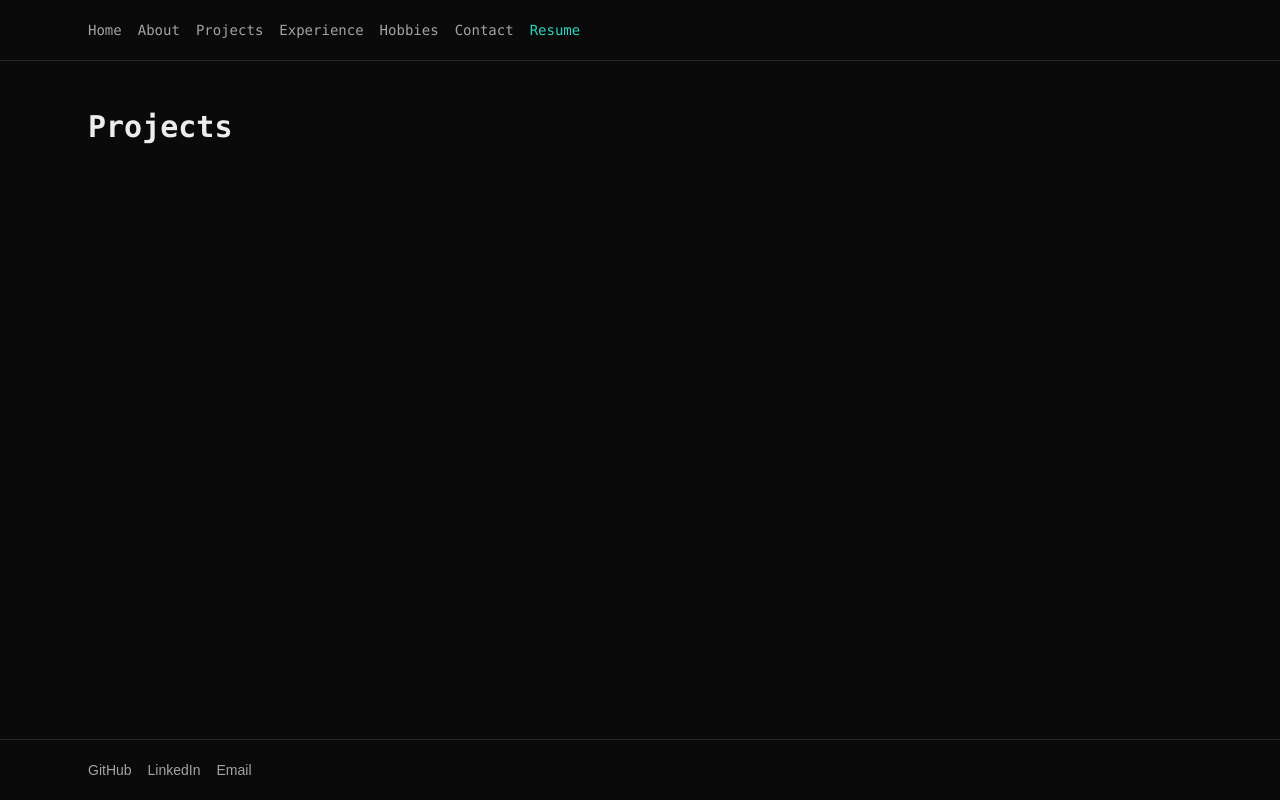
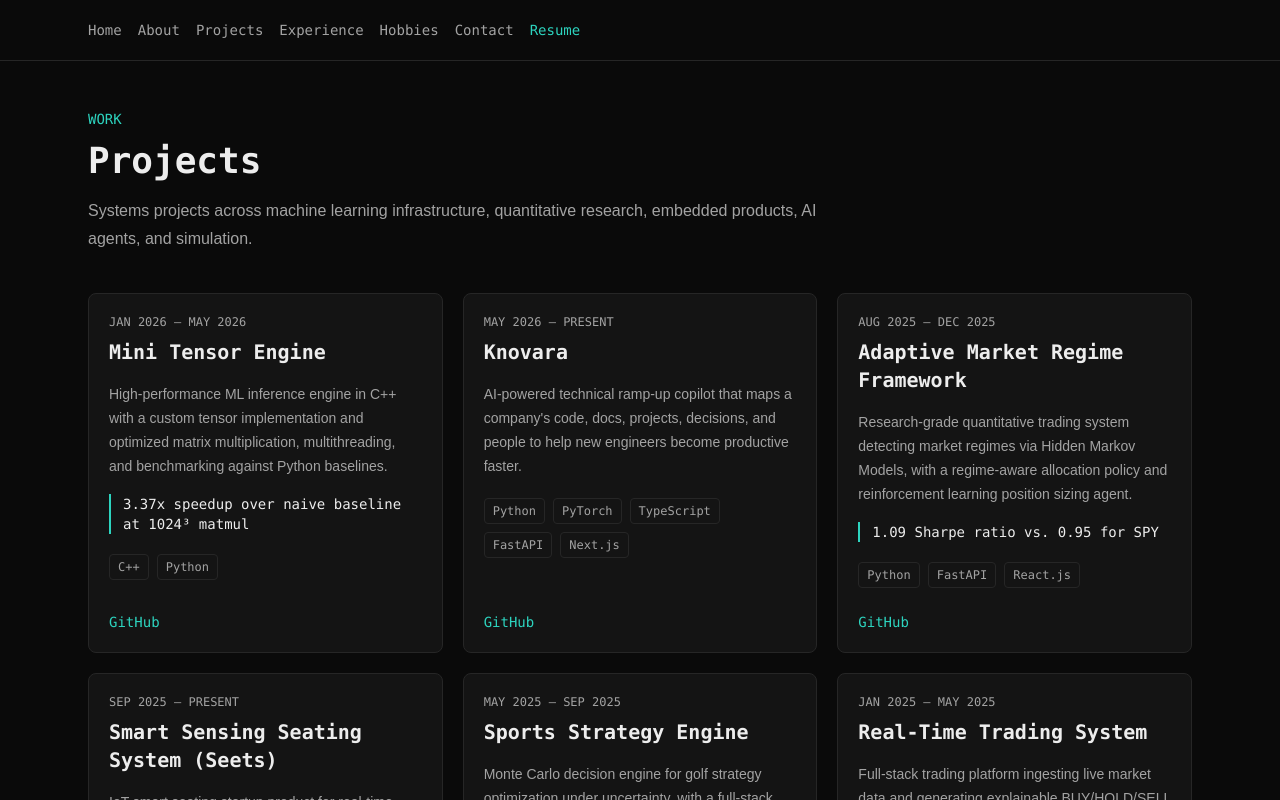
Before and after one commit to Zachary-Levesque/Portfolio, a Next.js app: page /projects in a window 1280 px wide. Shown: the top 800 px of the page. Built offline with nearby package versions, Linux system fonts and the light colour scheme.

Commit message:
Update page.tsx

```diff
--- a/app/projects/page.tsx
+++ b/app/projects/page.tsx
@@ -1,3 +1,23 @@
+import { ProjectCard } from "@/components/project-card";
+import { projects } from "@/content/projects";
+
 export default function ProjectsPage() {
-  return <h1 className="font-mono text-3xl font-semibold">Projects</h1>;
+  return (
+    <div className="space-y-10">
+      <section className="max-w-3xl">
+        <p className="font-mono text-sm uppercase text-accent">Work</p>
+        <h1 className="mt-3 font-mono text-4xl font-semibold">Projects</h1>
+        <p className="mt-4 leading-7 text-muted">
+          Systems projects across machine learning infrastructure, quantitative
+          research, embedded products, AI agents, and simulation.
+        </p>
+      </section>
+
+      <section className="grid gap-5 md:grid-cols-2 xl:grid-cols-3">
+        {projects.map((project) => (
+          <ProjectCard key={project.title} project={project} />
+        ))}
+      </section>
+    </div>
+  );
 }
```
